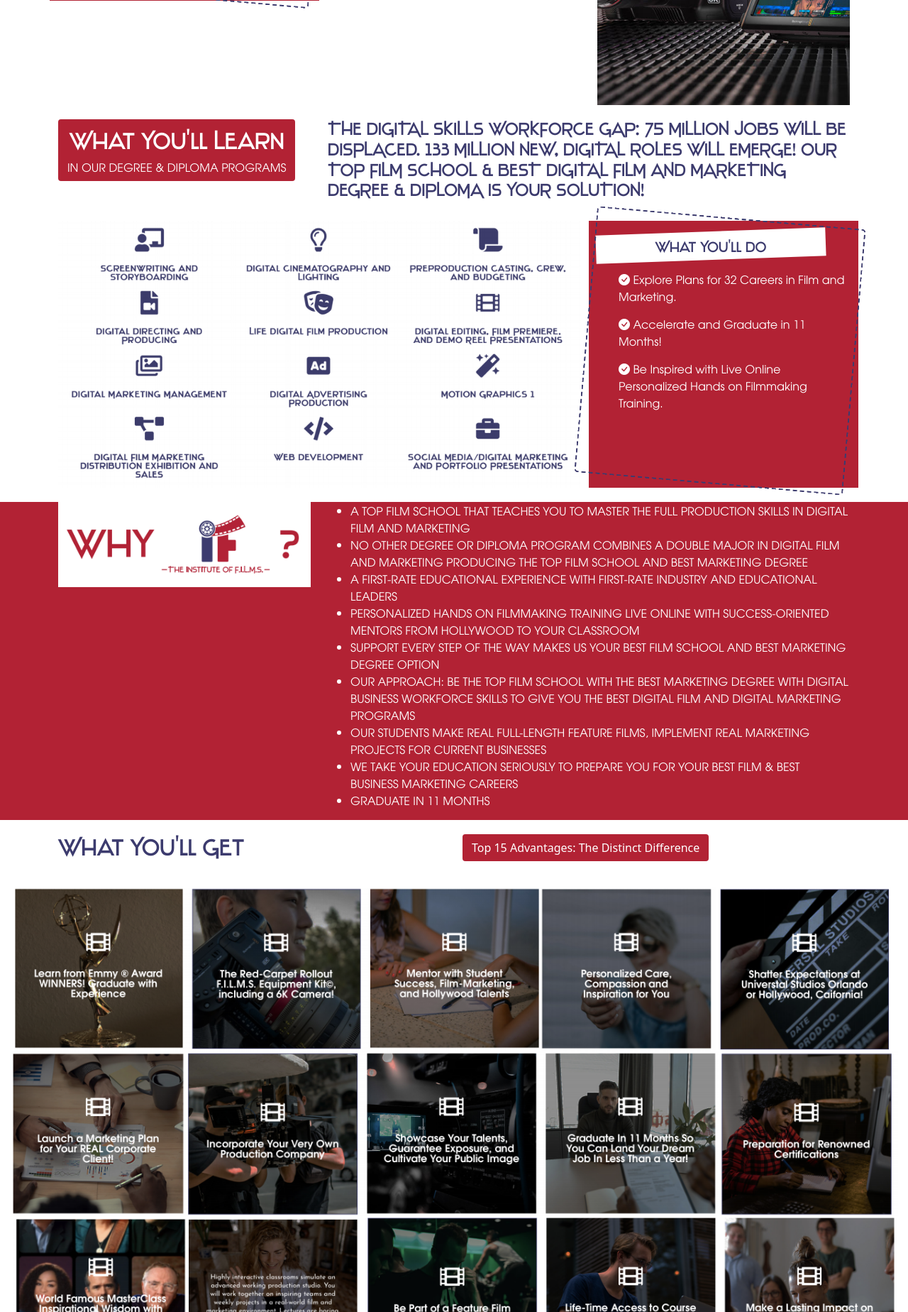
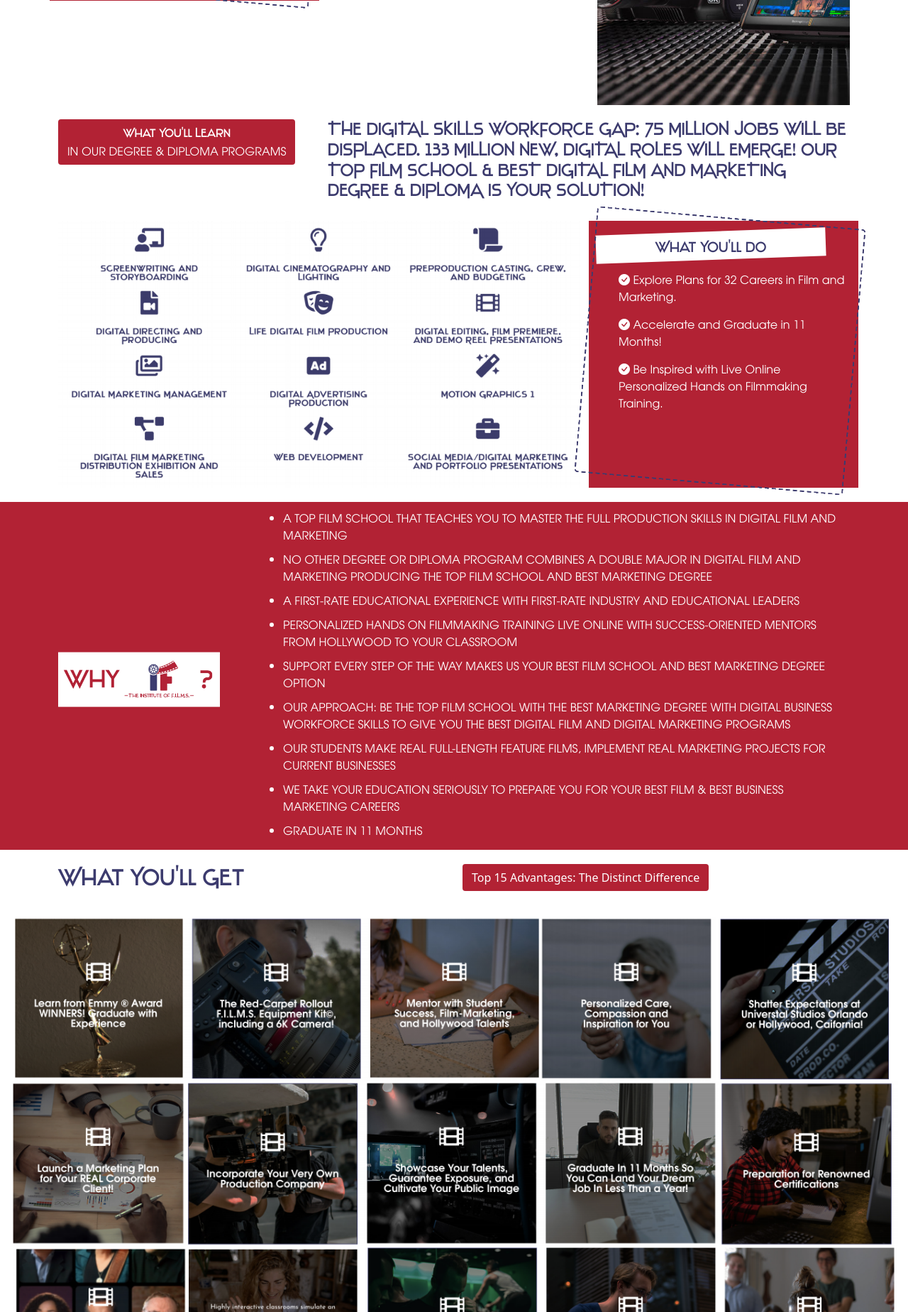
Before and after one commit to Orlandohmor84/tiof-landing-1, a PHP site: page / in a window 1280 px wide. Shown: the part 865-2713 px from the top of the page at 71% size. Run offline with PHP 8.4, Linux system fonts and the light colour scheme; some libraries are stand-ins or nearby versions.

Commit message:
Why TIOF Section

```diff
--- a/src/assets/styles/base.css
+++ b/src/assets/styles/base.css
@@ -33,6 +33,7 @@ h1 {
 }
 .row {
     margin-bottom: 20px;
+    position:  relative;
 }
 .btn {
     background-color: #b22234;
@@ -119,7 +120,20 @@ img {
         height: 40px;
     }
 }
-
+.vertical-center {
+    width: 80%;
+    height: auto;
+    margin: 20px auto 20px auto;
+}
+@media screen and (min-width:768px) {
+    .vertical-center {
+        margin: 0;
+        position: absolute;
+        top: 50%;
+        -ms-transform: translateY(-50%);
+        transform: translateY(-50%);
+    }
+}
 /*----- End Global Styles -----*/
 
 /*----- Start Header -----*/
@@ -207,11 +221,25 @@ header a:hover,header a:active {
 }
 /*----- End Intro Section -----*/
 
-/*----- Start Next Steps Section -----*/
-
-/*----- End Next Steps Section -----*/
-
 /*----- Start What You'll Learn Section -----*/
-#learn-title .stentiga {
+#learn-content .stentiga {
     font-size: 2rem;
 }
+#learn-content .red-callout {
+    margin-top: 50px;
+}
+@media screen and (min-width:768px){
+    #learn-content .red-callout {
+        margin-top: 0;
+    }
+}
+/*----- End What You'll Learn Section -----*/
+
+/*----- Start Why TIOF Banner Section -----*/
+#banner-why-tiof {
+    padding-top: 10px;
+}
+#banner-why-tiof li {
+    margin-bottom: 10px;
+}
+/*----- End Why TIOF Banner Section -----*/
--- a/src/index.html
+++ b/src/index.html
@@ -89,11 +89,11 @@
             </div><!-- /.row -->
 
             <!-- What You'll Learn Content Row -->
-            <div class="row">
-                <div class="col-xs-12 col-sm-8">
+            <div class="row" id="learn-content">
+                <div class="col-xs-12 col-md-8">
                     <img src="assets\img\class-icons.png">
                 </div>
-                <div class="col-xs-12 col-sm-4 red-callout">
+                <div class="col-xs-12 col-md-4 red-callout">
                     <div class="transform-bg">
                         <h3>What You'll Do</h3>
                     </div>
@@ -111,11 +111,11 @@
             <div class="container">
 
                 <!-- Why TIOF Banner -->
-                <div class="row">
-                    <div class="col-xs-12 col-sm-4">
-                        <center><img alt="Why The Institute of F.I.L.M.S.?" src="assets\img\why-tiof.png"></center>
+                <div class="row" id="banner-why-tiof">
+                    <div class="col-xs-12 col-md-3" style="position:relative;">
+                        <img class="vertical-center" alt="Why The Institute of F.I.L.M.S.?" src="assets\img\why-tiof.png">
                     </div>
-                    <div class="col-xs-12 col-sm-8">
+                    <div class="col-xs-12 col-md-9">
                         <ul>
                             <li>A TOP FILM SCHOOL THAT TEACHES YOU TO MASTER THE FULL PRODUCTION SKILLS IN DIGITAL FILM AND MARKETING</li>
                             <li>NO OTHER DEGREE OR DIPLOMA PROGRAM COMBINES A DOUBLE MAJOR IN DIGITAL FILM AND MARKETING PRODUCING THE TOP FILM SCHOOL AND BEST MARKETING DEGREE</li>
```
